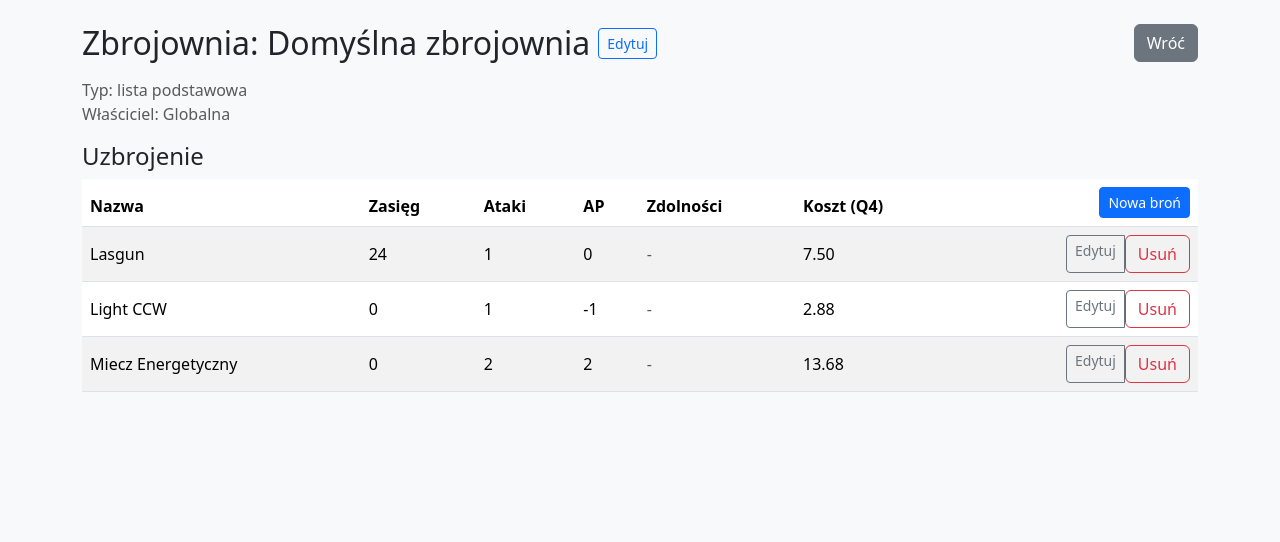
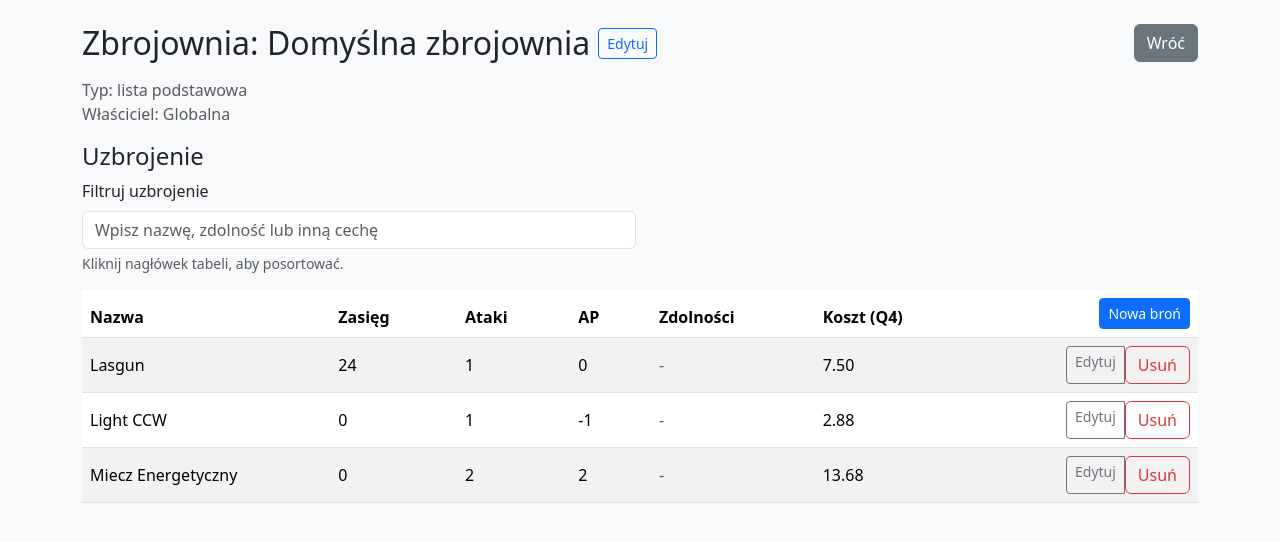
Before and after one commit to rozgladacz/OPR, a FastAPI app: page /armories/1 in a window 1280 px wide. Shown: the part 56-598 px from the top of the page. Run offline with FastAPI, Linux system fonts and the light colour scheme; a user stored in the database is signed in; some libraries are stand-ins or nearby versions.

Commit message:
feat: enable sorting and filtering on armory weapons

```diff
--- a/app/static/css/style.css
+++ b/app/static/css/style.css
@@ -5,6 +5,36 @@ body {
 .navbar-brand {
   font-weight: 600;
   letter-spacing: 0.5px;
+}
+
+.table-sort-btn {
+  display: inline-flex;
+  align-items: center;
+  gap: 0.25rem;
+  border: 0;
+  background: none;
+  padding: 0;
+  margin: 0;
+  font-weight: 600;
+  color: inherit;
+}
+
+.table-sort-btn:hover,
+.table-sort-btn:focus {
+  color: var(--bs-primary);
+}
+
+.table-sort-btn:focus-visible {
+  outline: none;
+  box-shadow: 0 0 0 0.25rem rgba(13, 110, 253, 0.25);
+  border-radius: 0.25rem;
+}
+
+.table-sort-indicator {
+  width: 0.75rem;
+  display: inline-flex;
+  align-items: center;
+  justify-content: center;
 }
 
 
--- a/app/templates/armory_detail.html
+++ b/app/templates/armory_detail.html
@@ -100,27 +100,77 @@
 </div>
 
 <h4>Uzbrojenie</h4>
-<table class="table table-striped align-middle">
+<div class="row align-items-end g-2 mb-3">
+  <div class="col-md-6">
+    <label class="form-label" for="weapons-filter">Filtruj uzbrojenie</label>
+    <input
+      class="form-control"
+      id="weapons-filter"
+      type="search"
+      placeholder="Wpisz nazwę, zdolność lub inną cechę"
+      autocomplete="off"
+    />
+    <div class="form-text">Kliknij nagłówek tabeli, aby posortować.</div>
+  </div>
+</div>
+<table class="table table-striped align-middle" id="armory-weapons-table">
   <thead>
     <tr>
-      <th>Nazwa</th>
-      <th>Zasięg</th>
-      <th>Ataki</th>
-      <th>AP</th>
-      <th>Zdolności</th>
-      <th>Koszt (Q4)</th>
+      <th scope="col" data-sortable data-sort-type="text">
+        <button class="table-sort-btn" type="button">
+          <span>Nazwa</span>
+          <span class="table-sort-indicator" aria-hidden="true"></span>
+          <span class="visually-hidden">Zmień sortowanie po nazwie</span>
+        </button>
+      </th>
+      <th scope="col" data-sortable data-sort-type="text">
+        <button class="table-sort-btn" type="button">
+          <span>Zasięg</span>
+          <span class="table-sort-indicator" aria-hidden="true"></span>
+          <span class="visually-hidden">Zmień sortowanie po zasięgu</span>
+        </button>
+      </th>
+      <th scope="col" data-sortable data-sort-type="text">
+        <button class="table-sort-btn" type="button">
+          <span>Ataki</span>
+          <span class="table-sort-indicator" aria-hidden="true"></span>
+          <span class="visually-hidden">Zmień sortowanie po liczbie ataków</span>
+        </button>
+      </th>
+      <th scope="col" data-sortable data-sort-type="number">
+        <button class="table-sort-btn" type="button">
+          <span>AP</span>
+          <span class="table-sort-indicator" aria-hidden="true"></span>
+          <span class="visually-hidden">Zmień sortowanie po wartości AP</span>
+        </button>
+      </th>
+      <th scope="col" data-sortable data-sort-type="text">
+        <button class="table-sort-btn" type="button">
+          <span>Zdolności</span>
+          <span class="table-sort-indicator" aria-hidden="true"></span>
+          <span class="visually-hidden">Zmień sortowanie po zdolnościach</span>
+        </button>
+      </th>
+      <th scope="col" data-sortable data-sort-type="number">
+        <button class="table-sort-btn" type="button">
+          <span>Koszt (Q4)</span>
+          <span class="table-sort-indicator" aria-hidden="true"></span>
+          <span class="visually-hidden">Zmień sortowanie po koszcie</span>
+        </button>
+      </th>
 
       <th class="text-end">
         {% if can_edit %}
         <a class="btn btn-primary btn-sm" href="/armories/{{ armory.id }}/weapons/new">Nowa broń</a>
         {% endif %}
+
       </th>
 
     </tr>
   </thead>
   <tbody>
     {% for item in weapons %}
-    <tr>
+    <tr data-weapon-row>
       <td>
         {{ item.instance.effective_name }}
         {% if item.instance.parent %}
@@ -141,7 +191,7 @@
         <div class="text-muted small">{% if item.overrides.attacks %}Nadpisano{% else %}Dziedziczone{% endif %}</div>
         {% endif %}
       </td>
-      <td>
+      <td data-sort-value="{{ item.instance.effective_ap if item.instance.effective_ap is not none else '' }}">
         {{ item.instance.effective_ap }}
         {% if item.instance.parent %}
         <div class="text-muted small">{% if item.overrides.ap %}Nadpisano{% else %}Dziedziczone{% endif %}</div>
@@ -166,7 +216,7 @@
         <div class="text-muted small">{% if item.overrides.tags %}Nadpisano{% else %}Dziedziczone{% endif %}</div>
         {% endif %}
       </td>
-      <td>{{ "%.2f"|format(item.cost) }}</td>
+      <td data-sort-value="{{ item.cost }}">{{ "%.2f"|format(item.cost) }}</td>
       <td class="text-end">
         {% if can_edit %}
         <div class="btn-group btn-group-sm">
@@ -180,9 +230,16 @@
         {% endif %}
       </td>
     </tr>
+    {% endfor %}
+    {% if weapons %}
+    <tr class="d-none" data-empty-message="filter">
+      <td class="text-muted" colspan="7">Brak wyników spełniających kryteria</td>
+    </tr>
     {% else %}
-    <tr><td colspan="7" class="text-muted">Brak uzbrojenia</td></tr>
-    {% endfor %}
+    <tr data-empty-message="always">
+      <td class="text-muted" colspan="7">Brak uzbrojenia</td>
+    </tr>
+    {% endif %}
   </tbody>
 </table>
 {% endblock %}
```
Also changed, not shown: app/static/js/app.js (+169 -0 lines).
